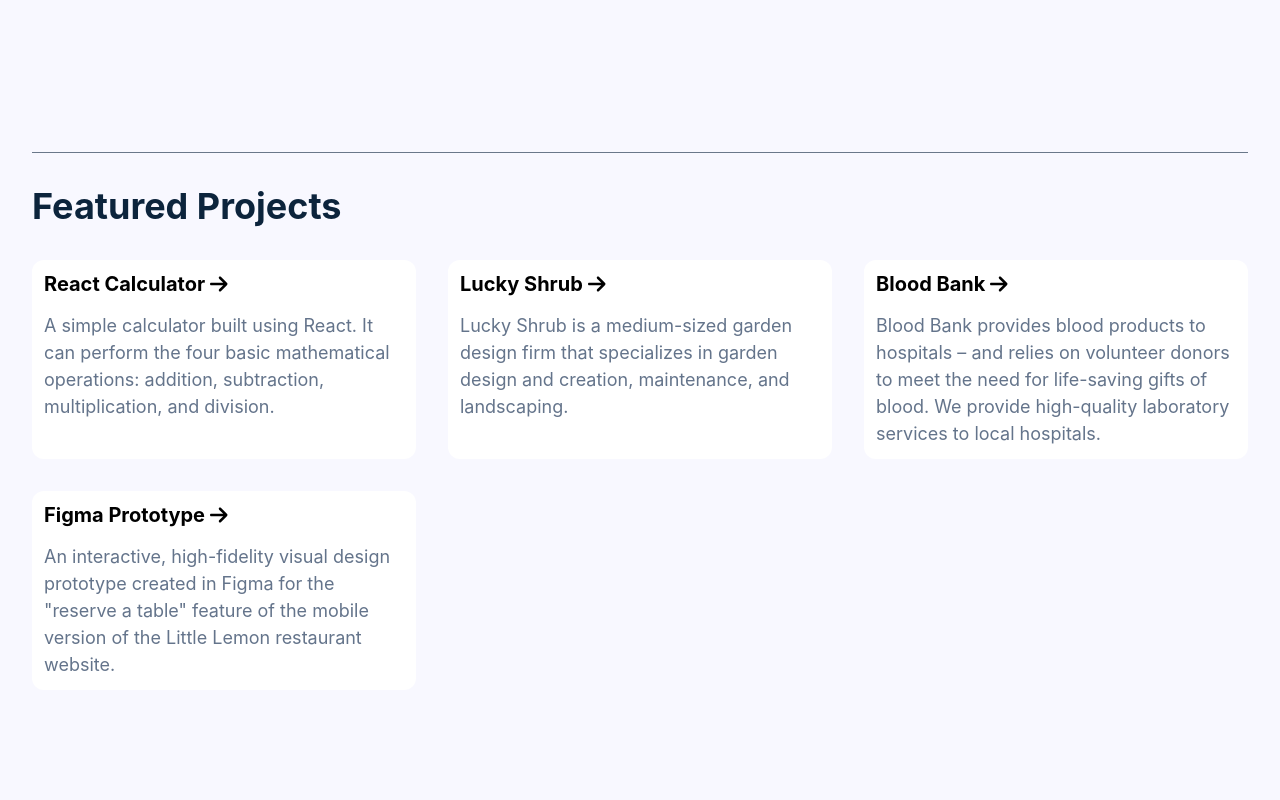
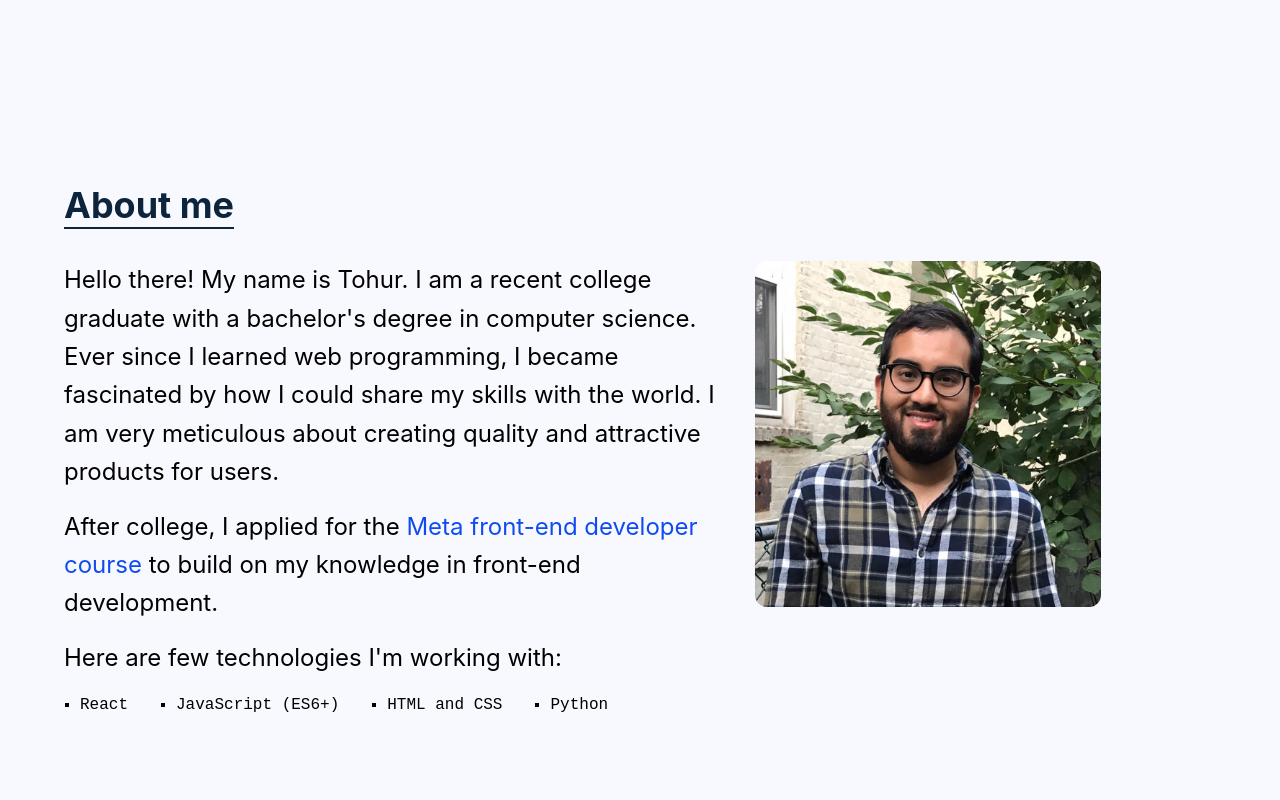
Before and after one commit to tohurr/tohurr.github.io, a React (Create React App) app: page / in a window 1280 px wide. Shown: the part 680-1480 px from the top of the page. Built offline with nearby package versions, Linux system fonts and the light colour scheme.

Commit message:
added 'about me' section

```diff
--- a/public/index.html
+++ b/public/index.html
@@ -4,11 +4,10 @@
     <meta charset="utf-8" />
     <link rel="icon" href="%PUBLIC_URL%/favicon.ico" />
     <meta name="viewport" content="width=device-width, height=device-height, initial-scale=1" />
-    <meta name="theme-color" content="#000000" />
-    <meta
-      name="Portfolio"
-      content="Web site created using create-react-app"
-    />
+    <!-- <meta name="theme-color" content="#000000" /> -->
+    <meta name="author" content="Tohur Rahman"/>
+    <meta name="description" content="Personal Website"/>
+
     <link rel="apple-touch-icon" href="%PUBLIC_URL%/logo192.png" />
     <!--
       manifest.json provides metadata used when your web app is installed on a
--- a/src/App.js
+++ b/src/App.js
@@ -2,6 +2,7 @@
 import Header from "./components/Header";
 import LandingSection from "./components/LandingSection";
 import ProjectsSection from "./components/ProjectsSection";
+import Aboutme from "./components/Aboutme";
 import ContactMeSection from "./components/ContactMeSection";
 import Footer from "./components/Footer";
 import { AlertProvider } from "./context/alertContext";
@@ -14,6 +15,7 @@
        <main>
          <Header />
          <LandingSection />
+         <Aboutme />
          <ProjectsSection />
          {/* <ContactMeSection />  */}
          <Footer />
--- /dev/null
+++ b/src/components/Aboutme.js
@@ -0,0 +1,52 @@
+import React from "react";
+import FullScreenSection from "./FullScreenSection";
+import { Heading, VStack, Avatar, Box, Image, HStack, Text } from "@chakra-ui/react";
+import './Styles.css';
+import photo from '../images/profile2.jpg'
+
+const Aboutme = () => {
+    return (
+        <FullScreenSection
+            backgroundColor="#F8F8FF"
+            p={16}
+            spacing={8}
+            alignItems="flex-start"
+            id="aboutme-section"
+        >
+
+        <Heading as="h1" color="#0C243C" className="border">
+            About me
+        </Heading>
+        <div className="aboutgrid">
+            <div className="abouttext">
+                <p >
+                Hello there! My name is Tohur.
+                I am a recent college graduate with a bachelor's degree in computer science.
+                Ever since I learned web programming, I became fascinated by how I could share my skills with the world.
+                I am very meticulous about creating quality and attractive products for users.
+                </p>
+                <p>
+                After college, I applied for the <a href="https://www.coursera.org/professional-certificates/meta-front-end-developer" target="_blank" rel="noopener noreferrer" className="link">Meta front-end developer course </a>
+                to build on my knowledge in front-end development.
+                </p>
+                <p>Here are few technologies I'm working with:
+                <ul className="languages">
+                    <li>React</li>
+                    <li>JavaScript (ES6+)</li>
+                    <li>HTML and CSS</li>
+                    <li>Python</li>
+                </ul>
+                </p>
+            </div>
+            <div>
+                <Image src={photo} alt='Tohur' borderRadius="xl" className="image" />
+            </div>
+
+
+        </div>
+        </FullScreenSection>
+    )
+
+}
+
+export default Aboutme;
--- a/src/components/Card.js
+++ b/src/components/Card.js
@@ -1,4 +1,4 @@
-import { Heading, HStack, Image, Text, VStack, } from "@chakra-ui/react";
+import { Heading, HStack, Image, Text, VStack, Stack } from "@chakra-ui/react";
 import { FontAwesomeIcon } from "@fortawesome/react-fontawesome";
 import { faArrowRight } from "@fortawesome/free-solid-svg-icons";
 import React from "react";
@@ -17,6 +17,7 @@
       //  boxShadow='lg'
       className="cards"
       >
+      <label>
       <a
       key={url}
       href={url}
@@ -38,8 +39,8 @@
          </HStack>  */}
        </VStack>
       </a>
+      </label>
     </VStack>
-
    );
 };
 
--- a/src/components/Header.js
+++ b/src/components/Header.js
@@ -115,12 +115,12 @@
             <a href="#home" onClick={handleClick("landing")} style={{fontWeight: "bold"}} className="nav">
                Home
              </a>
+             <a href="#about-me" onClick={handleClick("aboutme")} style={{fontWeight: "bold"}} className="nav">
+               About
+             </a>
             <a href="#projects" onClick={handleClick("projects")} style={{fontWeight: "bold"}} className="nav">
                Projects
              </a>
-             {/* <a href="#contactme" onClick={handleClick("contactme")}>
-               Contact Me
-             </a>  */}
            </HStack>
          </nav>
        </HStack>
--- a/src/components/LandingSection.js
+++ b/src/components/LandingSection.js
@@ -1,8 +1,9 @@
 import React from "react";
 import { Avatar, Heading, VStack, Divider } from "@chakra-ui/react";
 import FullScreenSection from "./FullScreenSection";
+import './Styles.css';
 
-const greeting = "Hello, my name is Tohur.";
+const greeting = "Hello, my name is Tohur Rahman.";
 const bio1 = "I'm a Frontend Software Developer.";
 // const bio2 = "specialized in React";
 
@@ -14,7 +15,7 @@
    backgroundColor="#F8F8FF"
    id="landing-section"
  >
-   <VStack spacing={16}>
+   <VStack spacing={16} >
      {/* <VStack spacing={4} alignItems="center">  */}
        {/* <Avatar
         //  src=""
@@ -34,7 +35,7 @@
        </Heading>  */}
      </VStack>
    </VStack>
- </FullScreenSection>
+ </FullScreenSection >
 );
 
 export default LandingSection;
--- a/src/components/ProjectsSection.js
+++ b/src/components/ProjectsSection.js
@@ -2,6 +2,7 @@
 import FullScreenSection from "./FullScreenSection";
 import { Box, Heading, Divider } from "@chakra-ui/react";
 import Card from "./Card";
+import './Styles.css';
 
 //not using images under projects atm
 const projects = [
@@ -9,28 +10,28 @@
    title: "React Calculator",
    description:
      "A simple calculator built using React. It can perform the four basic mathematical operations: addition, subtraction, multiplication, and division.",
-   getImageSrc: () => require("../images/photo1.jpg"),
+  //  getImageSrc: () => require("../images/photo1.jpg"),
    url: "https://tohurr.github.io/react-calculator-app2/",
  },
  {
    title: "Lucky Shrub",
    description:
      "Lucky Shrub is a medium-sized garden design firm that specializes in garden design and creation, maintenance, and landscaping.",
-   getImageSrc: () => require("../images/photo2.jpg"),
+  //  getImageSrc: () => require("../images/photo2.jpg"),
    url: "https://tohurr.github.io/luckyshrub/",
  },
  {
    title: "Blood Bank",
    description:
-     "Blood Bank provides blood products to hospitals – and relies on volunteer donors to meet the need for life-saving gifts of blood. We provide high-quality laboratory services to local hospitals.",
-   getImageSrc: () => require("../images/photo3.jpg"),
+     "Blood Bank provides blood products to hospitals – and relies on volunteer donors to meet the need for life-saving gifts of blood.",
+  //  getImageSrc: () => require("../images/photo3.jpg"),
    url: "https://tohurr.github.io/blood-blank-system/"
  },
  {
    title: "Figma Prototype",
    description:
      'An interactive, high-fidelity visual design prototype created in Figma for the "reserve a table" feature of the mobile version of the Little Lemon restaurant website.',
-   getImageSrc: () => require("../images/photo4.jpg"),
+  //  getImageSrc: () => require("../images/photo4.jpg"),
    url: "https://www.figma.com/file/PSVsK7q4ZCWInAWUK3OMa2/Prototype---UX%2FUI?node-id=0%3A1&t=RWBSxG5O2Oxouv4F-3",
  },
 
@@ -44,9 +45,9 @@
      p={8}
      alignItems="flex-start"
      spacing={8}
+     id="projects-section"
    >
-      <Divider borderColor="#0C243C" />
-     <Heading as="h1" id="projects-section" color="#0C243C">
+     <Heading as="h1" color="#0C243C" className="border">
        Featured Projects
      </Heading>
      <Box
@@ -60,7 +61,7 @@
            title={project.title}
            description={project.description}
            url={project.url}
-           imageSrc={project.getImageSrc()}
+          //  imageSrc={project.getImageSrc()}
          />
        ))}
      </Box>
--- a/src/components/Styles.css
+++ b/src/components/Styles.css
@@ -4,7 +4,6 @@
     color: #C0D7FB;
     transform: scale(1.1);
     transition: transform .1s;
-
 }
 /* transform: translateY(-2px); */
 
@@ -21,3 +20,56 @@
 .cards:active {
     color: red;
 }
+
+.border {
+    border-bottom: 2px solid #0C243C;
+  }
+
+
+.aboutgrid {
+    display: grid;
+    grid-template-columns: 1.5fr 1fr;
+}
+
+.abouttext p{
+    padding-bottom: 1rem;
+    /* padding-top: 1rem; */
+    /* padding-left: 1rem; */
+    padding-right: 1rem;
+    line-height: 1.6;
+    font-size: x-large;
+}
+
+.image{
+    /* display: block;
+    margin-left: auto;
+    margin-right: auto; */
+    width: 75%;
+}
+
+.link {
+    color: #0F4BF1;
+
+}
+
+.link:hover{
+    text-decoration: underline;
+}
+
+.languages {
+    margin: 0;
+    padding: 0;
+    list-style-type: square;
+    padding-left: 1rem;
+}
+
+.languages li {
+    /* display: block; */
+    /* text-align: center; */
+    float: left;
+    padding-top: 1rem;
+    padding-right: 3rem;
+    font-size: large;
+    font-family: monospace
+
+}
```
Also changed, not shown: src/images/profile.jpg (added), src/images/profile2.jpg (added).
